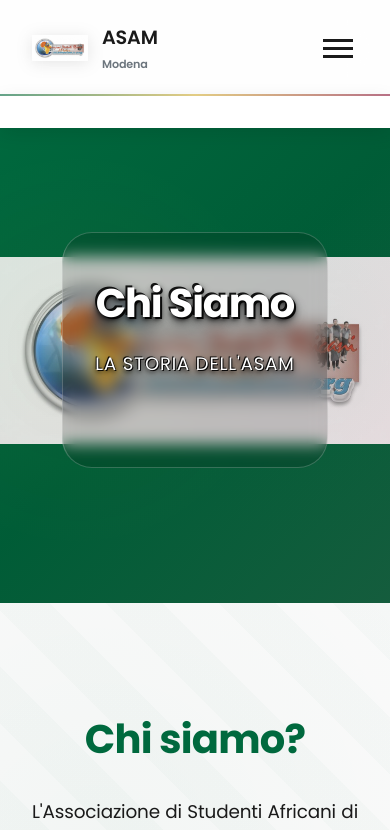
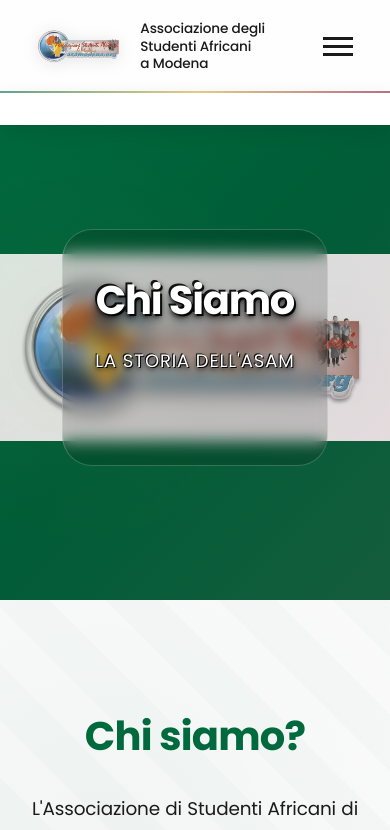
Before and after one commit to colincelemec/ASAM_WEB_SITE, a plain HTML site: page about.html in a window 390 px wide. Shown: the top 830 px of the page. Drawn offline with Linux system fonts and the light colour scheme.

Commit message:
new modifications

```diff
--- a/about.html
+++ b/about.html
@@ -15,10 +15,11 @@
         <div class="container">
             <div class="nav-wrapper">
                 <a href="index.html" class="logo">
-                    <img src="logo_asam.png" alt="ASAM Logo" class="logo-img">
-                    <div>
-                        <div style="font-size: 1.2rem;">ASAM</div>
-                        <div style="font-size: 0.7rem; color: #6c757d;">Modena</div>
+                    <img src="logo_asam_senza_fondo_bianco.png" alt="ASAM Logo" class="logo-img">
+                    <div class="logo-text">
+                        <div>Associazione degli</div>
+                        <div>Studenti Africani</div>
+                        <div>a Modena</div>
                     </div>
                 </a>
                 <button class="menu-toggle" id="menuToggle">
@@ -140,7 +141,7 @@
                     <h3 style="font-size: 1.5rem; font-weight: 600; margin-bottom: 0.5rem; color: var(--text-dark);">Kamdem Cyrille</h3>
                     <p style="color: var(--african-green); font-weight: 700; font-size: 1.2rem; margin-bottom: 1rem;">Presidente</p>
                     <p style="color: var(--text-light); font-size: 0.95rem; margin-bottom: 1.5rem; font-style: italic;">
-                        Studente 3° anno Laurea Triennale in Ingegneria Informatica, Politecnico di Modena
+                        Studente 3° anno Laurea Triennale in Ingegneria Informatica, Università degli Studi di Modena e Reggio Emilia
                     </p>
                     <p style="color: var(--text-dark); font-size: 1rem; line-height: 1.7; text-align: center;">
                         "Ridare un interesse notevole al nostro patrimonio comune e costruire insieme la forza della nostra comunità"
@@ -155,7 +156,7 @@
                     <h3 style="font-size: 1.5rem; font-weight: 600; margin-bottom: 0.5rem; color: var(--text-dark);">Kenfack Kana Brayol</h3>
                     <p style="color: var(--african-green); font-weight: 700; font-size: 1.2rem; margin-bottom: 1rem;">Vice Presidente</p>
                     <p style="color: var(--text-light); font-size: 0.95rem; margin-bottom: 1.5rem; font-style: italic;">
-                        Studente 2° anno Laurea Triennale in Ingegneria Informatica, Politecnico di Modena
+                        Studente 2° anno Laurea Triennale in Ingegneria Informatica, Università degli Studi di Modena e Reggio Emilia
                     </p>
                     <p style="color: var(--text-dark); font-size: 1rem; line-height: 1.7; text-align: center;">
                         "Attraverso l'ASAM, desidero creare opportunità per ogni studente, affinché nessuno resti indietro nel percorso verso i propri sogni."
@@ -170,7 +171,7 @@
                     <h3 style="font-size: 1.5rem; font-weight: 600; margin-bottom: 0.5rem; color: var(--text-dark);">Nguesop Rodaise Darison</h3>
                     <p style="color: var(--african-green); font-weight: 700; font-size: 1.2rem; margin-bottom: 1rem;">Tesoriere</p>
                     <p style="color: var(--text-light); font-size: 0.95rem; margin-bottom: 1.5rem; font-style: italic;">
-                        Studente 2° anno Laurea Triennale in Ingegneria Informatica, Politecnico di Modena
+                        Studente 2° anno Laurea Triennale in Ingegneria Informatica, Università degli Studi di Modena e Reggio Emilia
                     </p>
                     <p style="color: var(--text-dark); font-size: 1rem; line-height: 1.7; text-align: center;">
                         "Gestire le risorse dell'ASAM significa investire nel futuro della nostra comunità e garantire che ogni progetto diventi realtà."
@@ -231,7 +232,7 @@
             <div class="footer-content">
                 <div class="footer-section">
                     <h3>ASAM Modena</h3>
-                    <p>Associazione di Studenti Africani di Modena</p>
+                    <p>Associazione degli Studenti Africani a Modena</p>
                     <div class="social-links">
                         <a href="https://www.instagram.com/asammodena?igsh=emxzc2cxaDF4MGJ1" target="_blank" rel="noopener noreferrer" title="Instagram"><i class="fab fa-instagram"></i></a>
                         <a href="https://chat.whatsapp.com/LfA2LtakzXz3R0LHKrM2OE?mode=wwt" target="_blank" rel="noopener noreferrer" title="Gruppo WhatsApp"><i class="fab fa-whatsapp"></i></a>
--- a/css/style.css
+++ b/css/style.css
@@ -159,15 +159,41 @@ p {
 }
 
 .logo-img {
-    width: 56px;
     height: 56px;
+    width: auto;
     object-fit: contain;
     filter: drop-shadow(0 2px 8px rgba(0, 0, 0, 0.1));
     transition: transform var(--transition-base);
 }
 
+@media (max-width: 768px) {
+    .logo-img {
+        height: 45px;
+    }
+}
+
 .logo:hover .logo-img {
     transform: scale(1.05);
+}
+
+.logo-text {
+    display: flex;
+    flex-direction: column;
+    line-height: 1.3;
+    font-family: 'Poppins', sans-serif;
+}
+
+.logo-text div {
+    font-size: 1rem;
+    font-weight: 500;
+    color: var(--text-dark);
+    letter-spacing: -0.01em;
+}
+
+@media (max-width: 768px) {
+    .logo-text div {
+        font-size: 0.85rem;
+    }
 }
 
 .logo-circle {
```
Also changed, not shown: blog.html (+7 -3 lines), contact.html (+7 -3 lines), gallery.html (+7 -3 lines), index.html (+8 -4 lines), membership.html (+7 -3 lines), news.html (+7 -3 lines), logo_asam_senza_fondo_bianco.png (added), police_logo.png (added), 1 other file.
